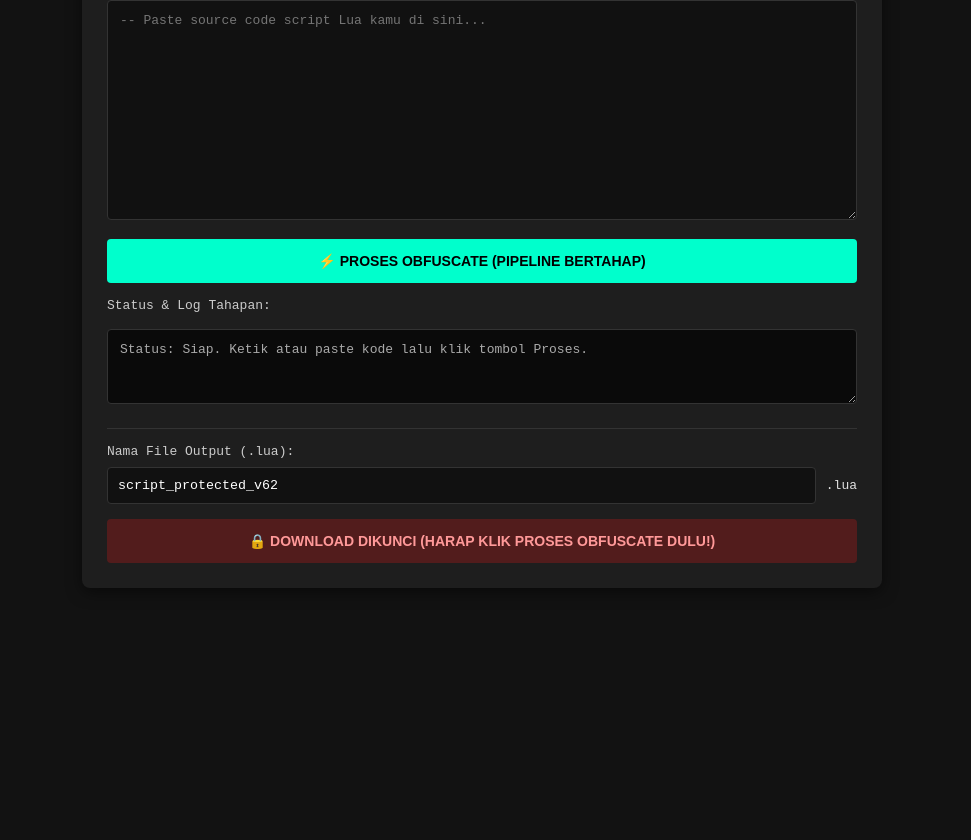
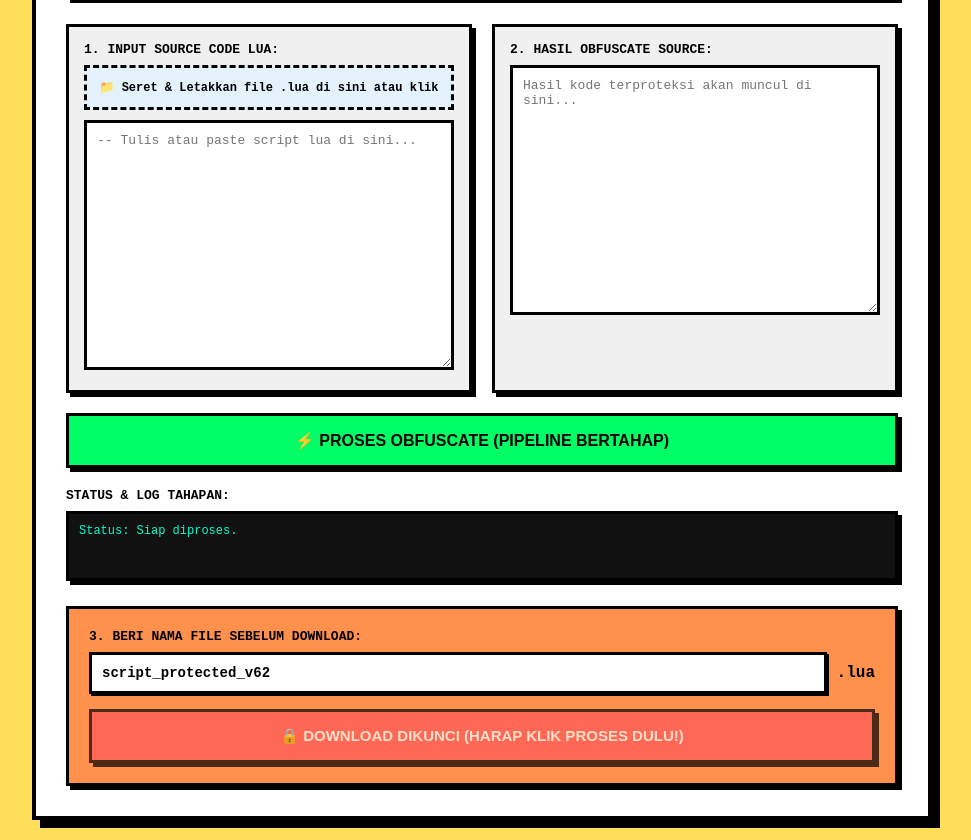
Before and after one commit to Morganlua/obf-LuaJit-V2, a website: page public/index.html in a window 1280 px wide. Shown: the part 110-950 px from the top of the page, without its empty margins (158-1129 px from the left). Before the commit the page ends 800 px from the top, so only its background shows below. Drawn offline with Linux system fonts and the light colour scheme.

Commit message:
Add files via upload

```diff
--- a/public/index.html
+++ b/public/index.html
@@ -3,62 +3,251 @@
 <head>
     <meta charset="UTF-8">
     <meta name="viewport" content="width=device-width, initial-scale=1.0">
-    <title>Morganz Obfuscator Ultimate v6.2</title>
+    <title>Morganz Obfuscator Ultimate v6.2 - Neo Brutalism</title>
     <style>
-        body { background-color: #121212; color: #e0e0e0; font-family: monospace; margin: 0; padding: 20px; display: flex; justify-content: center; }
-        .container { width: 100%; max-width: 750px; background: #1e1e1e; padding: 25px; border-radius: 8px; box-shadow: 0 4px 15px rgba(0,0,0,0.5); }
-        h2 { color: #00ffcc; margin-top: 0; font-size: 20px; }
-        label { display: block; margin-bottom: 8px; color: #ccc; font-size: 13px; }
-        textarea { width: 100%; height: 220px; background: #111; color: #00ffcc; border: 1px solid #333; padding: 12px; box-sizing: border-box; font-family: monospace; font-size: 13px; border-radius: 4px; resize: vertical; }
-        .btn-process { width: 100%; background: #00ffcc; color: #000; border: none; padding: 14px; font-weight: bold; cursor: pointer; border-radius: 4px; margin-top: 15px; font-size: 14px; }
-        .btn-process:hover { background: #00ccb3; }
-        .log-box { height: 75px; background: #0a0a0a; color: #aaa; margin-top: 8px; }
-        .download-wrapper { margin-top: 20px; border-top: 1px solid #333; padding-top: 15px; }
-        .filename-group { display: flex; align-items: center; gap: 10px; margin-bottom: 15px; }
-        .filename-group input { flex: 1; background: #111; border: 1px solid #333; color: #fff; padding: 10px; border-radius: 4px; font-family: monospace; }
-        .btn-download { width: 100%; padding: 14px; font-weight: bold; border: none; border-radius: 4px; font-size: 14px; }
-        .btn-download.locked { background: #521c1c; color: #ff9999; cursor: not-allowed; }
-        .btn-download.unlocked { background: #28a745; color: #fff; cursor: pointer; }
-        .btn-download.unlocked:hover { background: #218838; }
+        * { box-sizing: border-box; }
+        body {
+            background-color: #ffde59;
+            color: #000;
+            font-family: 'Courier New', Courier, monospace;
+            margin: 0;
+            padding: 20px;
+            display: flex;
+            justify-content: center;
+        }
+        .container {
+            width: 100%;
+            max-width: 900px;
+            background: #fff;
+            border: 4px solid #000;
+            box-shadow: 8px 8px 0px #000;
+            padding: 30px;
+        }
+        h2 {
+            font-size: 24px;
+            text-transform: uppercase;
+            background: #ff5757;
+            color: #000;
+            padding: 10px;
+            border: 3px solid #000;
+            box-shadow: 4px 4px 0px #000;
+            margin-top: 0;
+            margin-bottom: 25px;
+            text-align: center;
+        }
+        .grid-editors {
+            display: grid;
+            grid-template-columns: 1fr 1fr;
+            gap: 20px;
+            margin-bottom: 20px;
+        }
+        @media(max-width: 768px) {
+            .grid-editors { grid-template-columns: 1fr; }
+        }
+        .panel {
+            background: #f0f0f0;
+            border: 3px solid #000;
+            padding: 15px;
+            box-shadow: 4px 4px 0px #000;
+        }
+        label {
+            display: block;
+            font-weight: bold;
+            margin-bottom: 8px;
+            text-transform: uppercase;
+            font-size: 13px;
+        }
+        textarea {
+            width: 100%;
+            height: 250px;
+            background: #fff;
+            color: #000;
+            border: 3px solid #000;
+            padding: 10px;
+            font-family: monospace;
+            font-size: 13px;
+            resize: vertical;
+        }
+        .dropzone {
+            border: 3px dashed #000;
+            background: #e3f2fd;
+            padding: 12px;
+            text-align: center;
+            font-weight: bold;
+            margin-bottom: 10px;
+            cursor: pointer;
+            font-size: 12px;
+        }
+        .dropzone.dragover {
+            background: #bbdefb;
+        }
+        .btn-process {
+            width: 100%;
+            background: #00ff66;
+            color: #000;
+            border: 3px solid #000;
+            padding: 15px;
+            font-weight: bold;
+            font-size: 16px;
+            cursor: pointer;
+            box-shadow: 4px 4px 0px #000;
+            text-transform: uppercase;
+            transition: 0.1s;
+            margin-bottom: 20px;
+        }
+        .btn-process:active {
+            transform: translate(2px, 2px);
+            box-shadow: 2px 2px 0px #000;
+        }
+        .log-box {
+            width: 100%;
+            height: 70px;
+            background: #111;
+            color: #00ffcc;
+            border: 3px solid #000;
+            padding: 10px;
+            font-family: monospace;
+            font-size: 12px;
+            box-shadow: 4px 4px 0px #000;
+            margin-bottom: 20px;
+            resize: none;
+        }
+        .download-section {
+            background: #ff914d;
+            border: 3px solid #000;
+            padding: 20px;
+            box-shadow: 4px 4px 0px #000;
+        }
+        .filename-group {
+            display: flex;
+            gap: 10px;
+            margin-bottom: 15px;
+            align-items: center;
+        }
+        .filename-group input {
+            flex: 1;
+            background: #fff;
+            border: 3px solid #000;
+            padding: 10px;
+            font-family: monospace;
+            font-size: 14px;
+            font-weight: bold;
+            box-shadow: 2px 2px 0px #000;
+        }
+        .btn-download {
+            width: 100%;
+            padding: 15px;
+            font-weight: bold;
+            border: 3px solid #000;
+            font-size: 15px;
+            text-transform: uppercase;
+            box-shadow: 4px 4px 0px #000;
+            cursor: pointer;
+        }
+        .btn-download.locked {
+            background: #ff5757;
+            color: #fff;
+            cursor: not-allowed;
+            opacity: 0.7;
+        }
+        .btn-download.unlocked {
+            background: #76ff03;
+            color: #000;
+        }
+        .btn-download.unlocked:active {
+            transform: translate(2px, 2px);
+            box-shadow: 2px 2px 0px #000;
+        }
     </style>
 </head>
 <body>
     <div class="container">
-        <h2>⚡ Morganz Obfuscator [Ultimate v6.2 Web]</h2>
-        <label>Editor / Paste Source Code Lua:</label>
-        <textarea id="srcInput" placeholder="-- Paste source code script Lua kamu di sini..."></textarea>
+        <h2>⚡ Morganz Obfuscator Ultimate v6.2</h2>
 
-        <button id="btnProcess" class="btn-process">⚡ PROSES OBFUSCATE (PIPELINE BERTAHAP)</button>
+        <div class="grid-editors">
+            <!-- Kolom Input Source -->
+            <div class="panel">
+                <label>1. Input Source Code Lua:</label>
+                <div id="dropZone" class="dropzone">📁 Seret & Letakkan file .lua di sini atau klik</div>
+                <input type="file" id="fileInput" accept=".lua,.txt" style="display: none;">
+                <textarea id="srcInput" placeholder="-- Tulis atau paste script lua di sini..."></textarea>
+            </div>
 
-        <div style="margin-top: 15px;">
-            <label>Status & Log Tahapan:</label>
-            <textarea id="logOutput" class="log-box" readonly>Status: Siap. Ketik atau paste kode lalu klik tombol Proses.</textarea>
+            <!-- Kolom Hasil Source -->
+            <div class="panel">
+                <label>2. Hasil Obfuscate Source:</label>
+                <textarea id="outputSource" placeholder="Hasil kode terproteksi akan muncul di sini..." readonly></textarea>
+            </div>
         </div>
 
-        <div class="download-wrapper">
-            <label>Nama File Output (.lua):</label>
+        <button id="btnProcess" class="btn-process">⚡ Proses Obfuscate (Pipeline Bertahap)</button>
+
+        <label style="font-weight:bold;">Status & Log Tahapan:</label>
+        <textarea id="logOutput" class="log-box" readonly>Status: Siap diproses.</textarea>
+
+        <div class="download-section">
+            <label>3. Beri Nama File Sebelum Download:</label>
             <div class="filename-group">
                 <input type="text" id="fileNameInput" value="script_protected_v62">
-                <span>.lua</span>
+                <span style="font-weight: bold; font-size: 16px;">.lua</span>
             </div>
-            <button id="btnDownload" class="btn-download locked" disabled>🔒 DOWNLOAD DIKUNCI (HARAP KLIK PROSES OBFUSCATE DULU!)</button>
+            <button id="btnDownload" class="btn-download locked" disabled>🔒 Download Dikunci (Harap Klik Proses Dulu!)</button>
         </div>
     </div>
 
     <script>
         let finalProtectedCode = "";
+        const srcInput = document.getElementById('srcInput');
+        const outputSource = document.getElementById('outputSource');
+        const logOutput = document.getElementById('logOutput');
+        const btnDownload = document.getElementById('btnDownload');
+        const dropZone = document.getElementById('dropZone');
+        const fileInput = document.getElementById('fileInput');
+
+        // Drag and Drop Handling
+        dropZone.addEventListener('click', () => fileInput.click());
+        fileInput.addEventListener('change', (e) => handleFile(e.target.files[0]));
+
+        dropZone.addEventListener('dragover', (e) => {
+            e.preventDefault();
+            dropZone.classList.add('dragover');
+        });
+
+        dropZone.addEventListener('dragleave', () => {
+            dropZone.classList.remove('dragover');
+        });
+
+        dropZone.addEventListener('drop', (e) => {
+            e.preventDefault();
+            dropZone.classList.remove('dragover');
+            if (e.dataTransfer.files.length > 0) {
+                handleFile(e.dataTransfer.files[0]);
+            }
+        });
+
+        function handleFile(file) {
+            if (!file) return;
+            // Set suggested filename based on uploaded file
+            let baseName = file.name.replace(/\.[^/.]+$/, "");
+            document.getElementById('fileNameInput').value = baseName + "_protected";
+
+            const reader = new FileReader();
+            reader.onload = function(evt) {
+                srcInput.value = evt.target.result;
+                logOutput.value = "File '" + file.name + "' berhasil dimuat via Drag & Drop.";
+            };
+            reader.readAsText(file);
+        }
 
         document.getElementById('btnProcess').addEventListener('click', async () => {
-            const code = document.getElementById('srcInput').value;
-            const logBox = document.getElementById('logOutput');
-            const btnDownload = document.getElementById('btnDownload');
-
+            const code = srcInput.value;
             if (!code.trim()) {
-                logBox.value = "[ERROR] Source code masih kosong!";
+                logOutput.value = "[ERROR] Source code masih kosong!";
                 return;
             }
 
-            logBox.value = "Memproses enkripsi XOR...";
+            logOutput.value = "Memproses enkripsi XOR ke server...";
+            outputSource.value = "Sedang memproses...";
 
             try {
                 const res = await fetch('/api/obfuscate', {
@@ -67,20 +256,30 @@
                     body: JSON.stringify({ sourceCode: code })
                 });
 
-                const data = await res.json();
+                const textData = await res.text();
+                let data;
+                try {
+                    data = JSON.parse(textData);
+                } catch (parseErr) {
+                    throw new Error("Respon server bukan JSON valid: " + textData.substring(0, 100));
+                }
+
                 if (data.success) {
-                    logBox.value = data.log;
+                    logOutput.value = data.log;
                     finalProtectedCode = data.protectedCode;
+                    outputSource.value = finalProtectedCode;
 
                     btnDownload.disabled = false;
                     btnDownload.classList.remove('locked');
                     btnDownload.classList.add('unlocked');
-                    btnDownload.innerText = "📥 DOWNLOAD FILE .LUA SEKARANG";
+                    btnDownload.innerText = "📥 Download File .lua Sekarang";
                 } else {
-                    logBox.value = "[ERROR] " + data.error;
+                    logOutput.value = "[ERROR] " + data.error;
+                    outputSource.value = "-- Gagal diproses.";
                 }
             } catch (err) {
-                logBox.value = "[ERROR] Gagal menghubungi server: " + err.message;
+                logOutput.value = "[ERROR] " + err.message;
+                outputSource.value = "-- Terjadi kesalahan koneksi server.";
             }
         });
 
```
